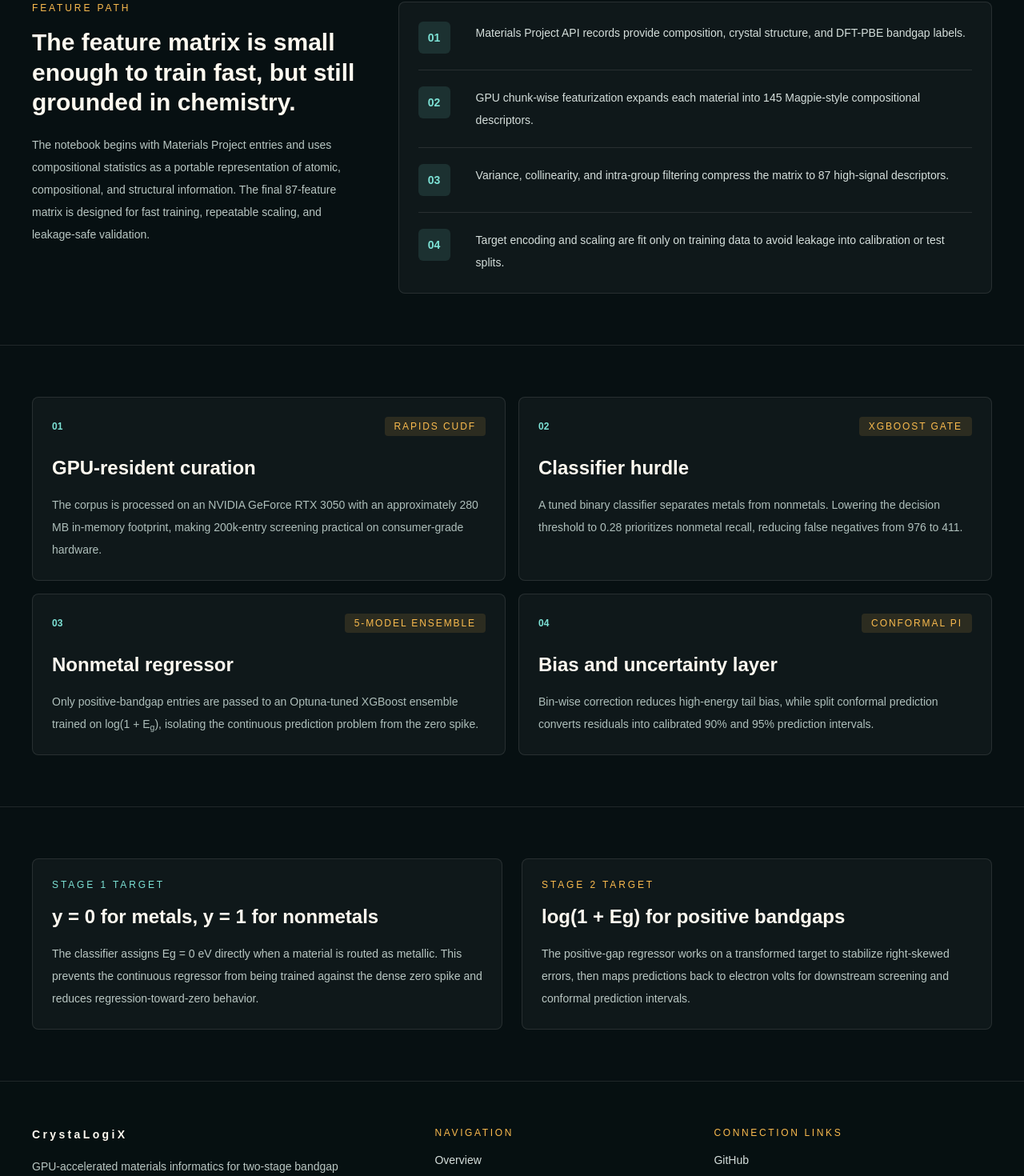
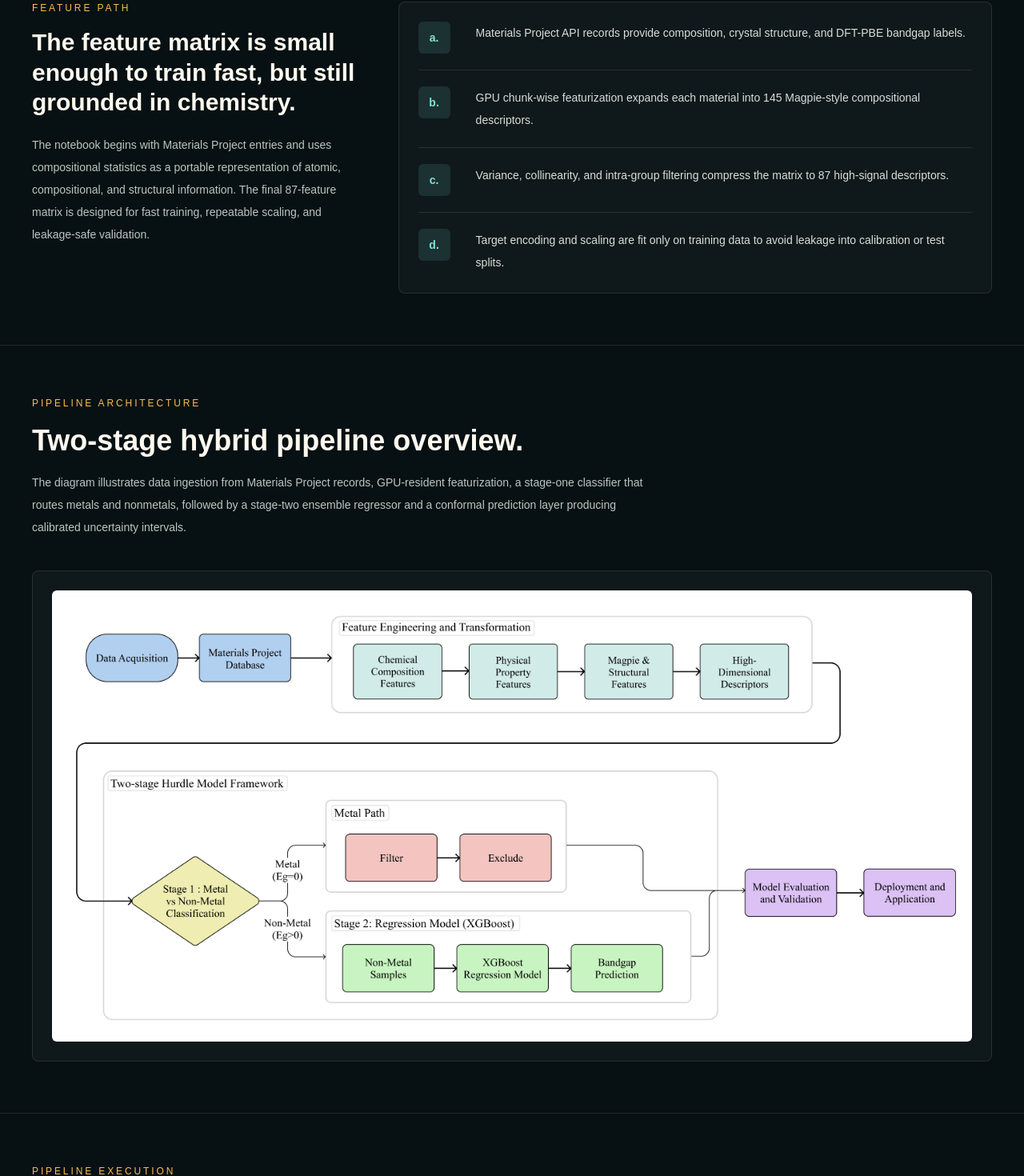
Before and after one commit to devanshtyagi26/CrystaLogiX, a Next.js app: page /framework in a window 1280 px wide. Shown: the part 813-2283 px from the top of the page at 80% size. Built offline with nearby package versions, Linux system fonts and the light colour scheme.

Commit message:
Framework Completed

```diff
--- a/app/components/SiteFooter.tsx
+++ b/app/components/SiteFooter.tsx
@@ -17,24 +17,24 @@ const connections = [
 
 export function SiteFooter() {
   return (
-    <footer className="relative z-10 border-t border-white/10 bg-[#071012]/94">
+    <footer className="relative z-10 border-t border-white/10 bg-[#081317]/96">
       <div className="mx-auto grid w-full max-w-7xl gap-10 px-5 py-14 sm:px-8 lg:grid-cols-[1.2fr_0.8fr_0.9fr] lg:px-10">
         <div className="max-w-md">
           <p className="text-sm font-semibold tracking-[0.24em] text-[#fffaf0]">
             CrystaLogiX
           </p>
           <p className="mt-4 text-sm leading-7 text-[#b9c7c3]">
-            GPU-accelerated materials informatics for two-stage bandgap prediction,
-            screening, and uncertainty-aware decision support.
+            A focused research interface for materials discovery, bandgap screening,
+            and uncertainty-aware decisions.
           </p>
           <p className="mt-6 text-xs uppercase tracking-[0.22em] text-[#7de2d6]">
-            Made by Devansh Tyagi
+            Crafted by Devansh Tyagi
           </p>
         </div>
 
         <div>
           <p className="text-xs uppercase tracking-[0.22em] text-[#fbbc4f]">
-            Navigation
+            Quick Navigation
           </p>
           <div className="mt-4 flex flex-col gap-3">
             {routes.map((route) => (
@@ -51,7 +51,7 @@ export function SiteFooter() {
 
         <div>
           <p className="text-xs uppercase tracking-[0.22em] text-[#fbbc4f]">
-            Connection Links
+            Connect
           </p>
           <div className="mt-4 flex flex-col gap-3">
             {connections.map((connection) => (
@@ -72,7 +72,7 @@ export function SiteFooter() {
       <div className="border-t border-white/10 px-5 py-4 sm:px-8 lg:px-10">
         <div className="mx-auto flex w-full max-w-7xl flex-col gap-2 text-xs text-[#8fa5a0] sm:flex-row sm:items-center sm:justify-between">
           <p>© {new Date().getFullYear()} CrystaLogiX. All rights reserved.</p>
-          <p>Built for materials science screening, interpretation, and research workflows.</p>
+          <p>Designed for materials science screening, interpretation, and research workflows.</p>
         </div>
       </div>
     </footer>
--- a/app/framework/page.tsx
+++ b/app/framework/page.tsx
@@ -1,5 +1,9 @@
 import { MetricTile, PageHeader, Panel, Section } from "../components/Section";
-import { datasetFacts, featurePipeline, pipelineStages } from "../data/research";
+import {
+  datasetFacts,
+  featurePipeline,
+  pipelineStages,
+} from "../data/research";
 
 export default function FrameworkPage() {
   return (
@@ -30,21 +34,26 @@ export default function FrameworkPage() {
               Feature path
             </p>
             <h2 className="mt-4 text-3xl font-semibold leading-tight text-[#fffaf0]">
-              The feature matrix is small enough to train fast, but still grounded in chemistry.
+              The feature matrix is small enough to train fast, but still
+              grounded in chemistry.
             </h2>
             <p className="mt-5 text-sm leading-7 text-[#b9c7c3]">
-              The notebook begins with Materials Project entries and uses compositional
-              statistics as a portable representation of atomic, compositional, and
-              structural information. The final 87-feature matrix is designed for
-              fast training, repeatable scaling, and leakage-safe validation.
+              The notebook begins with Materials Project entries and uses
+              compositional statistics as a portable representation of atomic,
+              compositional, and structural information. The final 87-feature
+              matrix is designed for fast training, repeatable scaling, and
+              leakage-safe validation.
             </p>
           </div>
           <Panel className="p-6">
             <div className="space-y-5">
               {featurePipeline.map((item, index) => (
-                <div key={item} className="grid gap-4 border-b border-white/10 pb-5 last:border-0 last:pb-0 sm:grid-cols-[56px_1fr]">
+                <div
+                  key={item}
+                  className="grid gap-4 border-b border-white/10 pb-5 last:border-0 last:pb-0 sm:grid-cols-[56px_1fr]"
+                >
                   <span className="flex h-10 w-10 items-center justify-center rounded-md bg-[#7de2d6]/12 text-sm font-semibold text-[#7de2d6]">
-                    {String(index + 1).padStart(2, "0")}
+                    {String.fromCharCode(97 + index)}.
                   </span>
                   <p className="text-sm leading-7 text-[#d5dfdc]">{item}</p>
                 </div>
@@ -55,35 +64,86 @@ export default function FrameworkPage() {
       </Section>
 
       <Section className="border-b border-white/10">
+      <div className="mb-10 max-w-3xl">
+            <p className="text-xs uppercase tracking-[0.24em] text-[#fbbc4f]">
+              Pipeline Architecture
+            </p>
+            <h2 className="mt-4 text-3xl font-semibold leading-tight text-[#fffaf0] sm:text-4xl">
+             Two-stage hybrid pipeline overview.
+            </h2>
+
+          <p className="mt-4 text-sm leading-7 text-[#b9c7c3]">
+            The diagram illustrates data ingestion from Materials Project
+            records, GPU-resident featurization, a stage-one classifier that
+            routes metals and nonmetals, followed by a stage-two ensemble
+            regressor and a conformal prediction layer producing calibrated
+            uncertainty intervals.
+          </p>
+        </div>
+        <Panel className="p-6">
+          <div className="h-full w-full overflow-hidden rounded-md bg-[#071012]/60">
+            <img
+              src="/pipeline.png"
+              alt="Pipeline architecture diagram"
+              className="h-full w-full object-cover"
+            />
+          </div>
+        </Panel>
+      </Section>
+
+      <Section className="border-b border-white/10">
+        <div className="mb-10 max-w-3xl">
+          <p className="text-xs uppercase tracking-[0.24em] text-[#fbbc4f]">
+            PIPELINE EXECUTION
+          </p>
+          <h2 className="mt-4 text-3xl font-semibold leading-tight text-[#fffaf0] sm:text-4xl">
+            The Two-Stage Hybrid Architecture.
+          </h2>
+        </div>
         <div className="grid gap-4 md:grid-cols-2">
           {pipelineStages.map((stage) => (
             <Panel key={stage.step} className="p-6">
               <div className="flex flex-wrap items-center justify-between gap-3">
-                <span className="text-xs font-semibold text-[#7de2d6]">{stage.step}</span>
+                <span className="text-xs font-semibold text-[#7de2d6]">
+                  {stage.step}
+                </span>
                 <span className="rounded bg-[#fbbc4f]/12 px-3 py-1 text-xs uppercase tracking-[0.16em] text-[#fbbc4f]">
                   {stage.eyebrow}
                 </span>
               </div>
-              <h3 className="mt-6 text-2xl font-semibold text-[#fffaf0]">{stage.title}</h3>
-              <p className="mt-4 text-sm leading-7 text-[#aebfbb]">{stage.body}</p>
+              <h3 className="mt-6 text-2xl font-semibold text-[#fffaf0]">
+                {stage.title}
+              </h3>
+              <p className="mt-4 text-sm leading-7 text-[#aebfbb]">
+                {stage.body}
+              </p>
             </Panel>
           ))}
         </div>
       </Section>
 
       <Section>
+        <div className="mb-10 max-w-3xl">
+          <p className="text-xs uppercase tracking-[0.24em] text-[#fbbc4f]">
+            MATHEMATICAL MODELING
+          </p>
+          <h2 className="mt-4 text-3xl font-semibold leading-tight text-[#fffaf0] sm:text-4xl">
+            Target Transformations & Objective Functions.
+          </h2>
+        </div>
         <div className="grid gap-6 lg:grid-cols-[1fr_1fr]">
           <Panel className="p-6">
             <p className="text-xs uppercase tracking-[0.24em] text-[#7de2d6]">
               Stage 1 target
             </p>
             <h2 className="mt-4 text-2xl font-semibold text-[#fffaf0]">
-              y = 0 for metals, y = 1 for nonmetals
+              <i>y = 0</i> for metals, <i>y = 1</i> for nonmetals
             </h2>
             <p className="mt-4 text-sm leading-7 text-[#b9c7c3]">
-              The classifier assigns Eg = 0 eV directly when a material is routed as
-              metallic. This prevents the continuous regressor from being trained
-              against the dense zero spike and reduces regression-toward-zero behavior.
+              The classifier assigns Eg = 0 eV directly when a material is
+              routed as metallic. This prevents the continuous regressor from
+              being trained against the dense zero spike and reduces
+              regression-toward-zero behavior.
             </p>
           </Panel>
           <Panel className="p-6">
@@ -91,12 +151,16 @@ export default function FrameworkPage() {
               Stage 2 target
             </p>
             <h2 className="mt-4 text-2xl font-semibold text-[#fffaf0]">
-              log(1 + Eg) for positive bandgaps
+              <i>
+                log(1 + E<sub>g</sub>)
+              </i>{" "}
+              for positive bandgaps
             </h2>
             <p className="mt-4 text-sm leading-7 text-[#b9c7c3]">
-              The positive-gap regressor works on a transformed target to stabilize
-              right-skewed errors, then maps predictions back to electron volts for
-              downstream screening and conformal prediction intervals.
+              The positive-gap regressor works on a transformed target to
+              stabilize right-skewed errors, then maps predictions back to
+              electron volts for downstream screening and conformal prediction
+              intervals.
             </p>
           </Panel>
         </div>
```
Also changed, not shown: public/Pipeline.png (added).
